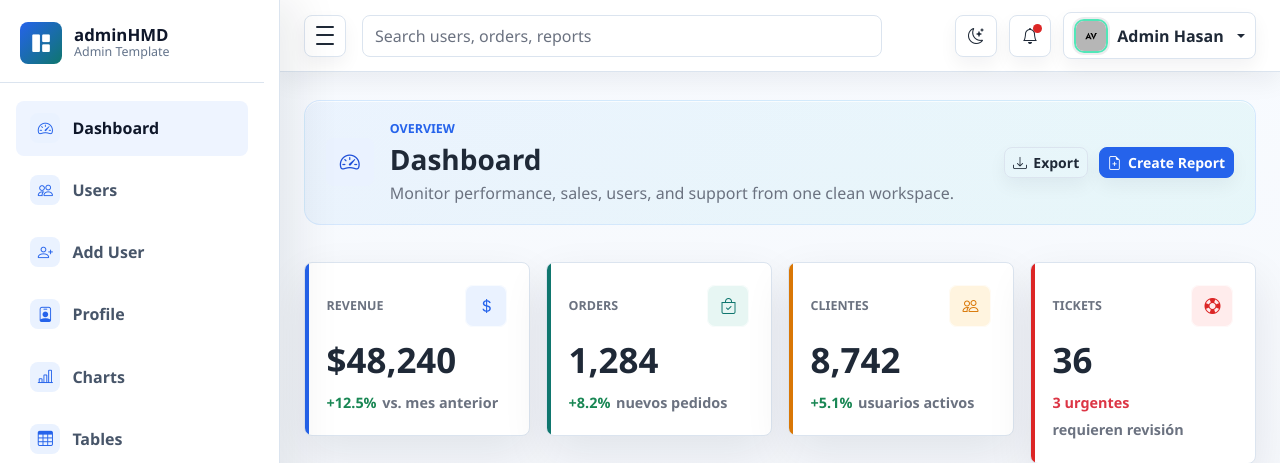
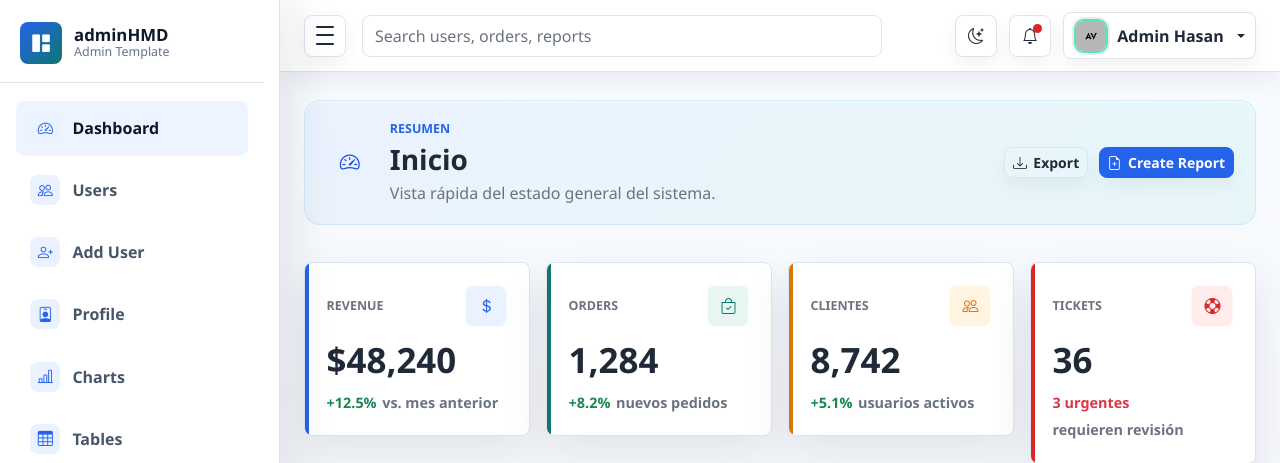
Before and after one commit to Carnesito/interfacesG5, a Django app: page /dashboard/ in a window 1280 px wide. Shown: the top 463 px of the page. Run offline with Django 5.2, Linux system fonts and the light colour scheme; a user stored in the database is signed in; some libraries are stand-ins or nearby versions.

Commit message:
style: titulo simple en dashboard

```diff
--- a/dashboard/templates/dashboard/dashboard.html
+++ b/dashboard/templates/dashboard/dashboard.html
@@ -9,9 +9,9 @@
             <div class="page-heading-copy">
               <span class="page-icon"><i class="bi bi-speedometer2" aria-hidden="true"></i></span>
               <div>
-                <p class="eyebrow mb-1">Overview</p>
-                <h1 class="h3 mb-1">Dashboard</h1>
-                <p class="text-muted mb-0">Monitor performance, sales, users, and support from one clean workspace.</p>
+                <p class="eyebrow mb-1">Resumen</p>
+                <h1 class="h3 mb-1">Inicio</h1>
+                <p class="text-muted mb-0">Vista rápida del estado general del sistema.</p>
               </div>
             </div>
             <div class="heading-actions"><button class="btn btn-outline-secondary btn-sm" type="button"><i class="bi bi-download" aria-hidden="true"></i> Export</button><button class="btn btn-primary btn-sm" type="button"><i class="bi bi-file-earmark-plus" aria-hidden="true"></i> Create Report</button></div>
```
